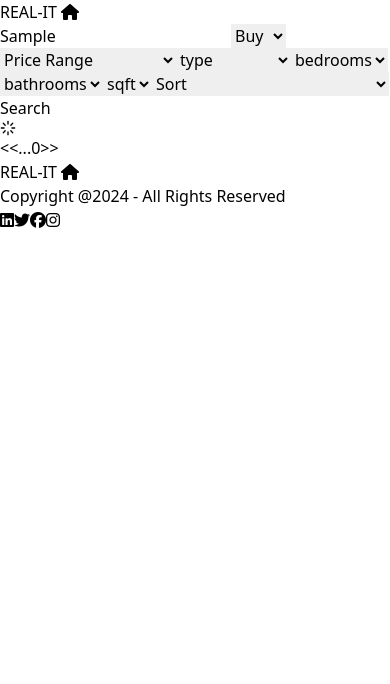
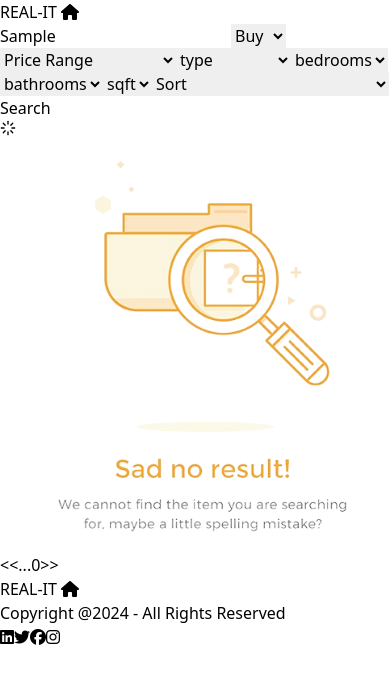
Before and after one commit to as31212/Mock-Home, a React (Vite) app: page /Listing in a window 390 px wide. Both pictures are taken after typing "Sample" into the empty fields and a click on the button "Search". Shown: the top 684 px of the page. Built offline with nearby package versions, Linux system fonts and the light colour scheme.

Commit message:
finished no result page

```diff
--- a/src/components/Agents.tsx
+++ b/src/components/Agents.tsx
@@ -79,13 +79,13 @@ const Agents: React.FC<AgentProps> = ({ agentData, review, changeReview, filtere
         <h2 className="text-xl font-bold">Agents Near You</h2>
         <div id="agent-search" className="flex w-full items-center px-28 gap-2">
           <input
-            className="flex-grow p-2 rounded-lg border-2"
+            className="flex-grow p-2 rounded-lg border-2 agent-searches"
             type="text"
             placeholder="Enter your address"
           />
           <select
             onChange={(event) => changeReview(event)}
-            className="p-2 rounded-lg border-2"
+            className="p-2 rounded-lg border-2 agent-searches"
           >
             <option value="">Review</option>
             <option value="5">5 stars</option>
@@ -94,7 +94,7 @@ const Agents: React.FC<AgentProps> = ({ agentData, review, changeReview, filtere
             <option value="2">2 stars</option>
             <option value="1">1 star</option>
           </select>
-          <button className="bg-white py-2 px-4 border-2 rounded-xl hover:bg-black hover:text-white duration-150 ease-in-out inline">
+          <button className="bg-white py-2 px-4 border-2 rounded-xl hover:bg-black hover:text-white duration-150 ease-in-out inline agent-searches">
             Search
           </button>
         </div>
--- a/src/components/Home.tsx
+++ b/src/components/Home.tsx
@@ -51,7 +51,7 @@ const Home: React.FC<HomeInterface> = ({rentBuy, falseRentBuy, trueRentBuy, list
           </p>
           <div
             className="bg-white p-8 rounded-lg shadow-lg flex flex-col"
-            id="search"
+            id="search-home"
           >
             <div className="flex flex-wrap gap-4 justify-center" id="buttons">
               <button onClick={()=>falseRentBuy()} className={`w-5/12 shadow font-semibold px-5 py-3 rounded-lg hover:bg-black hover:text-white duration-150 ${rentBuy ? 'bg-gray-300' : 'bg-black text-white'}`}>
--- a/src/components/Listing.tsx
+++ b/src/components/Listing.tsx
@@ -142,8 +142,8 @@ const Listing: React.FC<ListingProps> = ({
 
   return (
     <>
-      <div className="p-10 bg-[#FFFAF7] min-h-screen">
-        <div id="search" className="flex flex-wrap justify-center gap-5">
+      <div id="listing-page" className={`p-10 bg-[#FFFAF7] flex min-h-screen ${sortedData < 1 && sortedData ? 'flex-col' : ''}`}>
+        <div id="search" className={`flex flex-wrap justify-center gap-5  ${loading ? 'hidden' : ''} ${sortedData < 1 && sortedData ? '' : 'h-40 w-72'}`}>
           <input
             value={searchAddress}
             onChange={(event) => changeSearchAddress(event)}
@@ -232,10 +232,11 @@ const Listing: React.FC<ListingProps> = ({
           </button>
         </div>
         <FiLoader className={`m-10 text-5xl mx-auto ${loading ? 'spin' : 'hidden'}`} />
-        <div id="listing-container" className={`flex flex-wrap justify-center ${loading ? 'hidden' : ''}`}>
-          {listingTemplate}
-        </div>
-        <div className={`flex justify-center ${loading ? 'hidden' : ''}`} id="page-buttons">
+        <div id="buttons-listings">
+          <div id="listing-container" className={`flex min-h-screen flex-wrap justify-center ${loading ? 'hidden' : ''}`}>
+            {sortedData?.length > 1 && sortedData?.length ? listingTemplate :<img className="mx-auto mt-20 h-[80%]" src="noResultsOrange.png" alt="man looking for something" />}
+          </div>
+          <div className={`flex justify-center ${loading ? 'hidden' : ''} ${sortedData?.length > 1 && sortedData? '' : 'hidden'}`} id="page-buttons">
           <a href="#nav">
             <button
               className="px-4 py-2 shadow-lg rounded-lg hover:bg-black hover:text-white duration-150 ease-in-out"
@@ -256,6 +257,8 @@ const Listing: React.FC<ListingProps> = ({
             </button>
           </a>
         </div>
+        </div>
+
       </div>
       <Footer />
     </>
--- a/src/index.css
+++ b/src/index.css
@@ -31,6 +31,15 @@
     #home-page-three{
         flex-wrap: wrap;
     }
+    #listing-page{
+      flex-direction: column;
+    }
+    #search{
+      flex-direction: row;
+      width: 100%;
+      height: auto;
+    }
+
 
 }
 @media (max-width: 700px) {
@@ -62,6 +71,13 @@
     #home-page-listings-header{
       padding: 0;
       justify-content: center;
+    }
+    #agent-search{
+      flex-wrap: wrap;
+      padding: 0;
+    }
+    .agent-searches{
+      width: 100%;
     }
 }
 @media (min-width: 700px) {
```
Also changed, not shown: public/noResultsFr.png (added), public/noResultsOrange.png (added).
